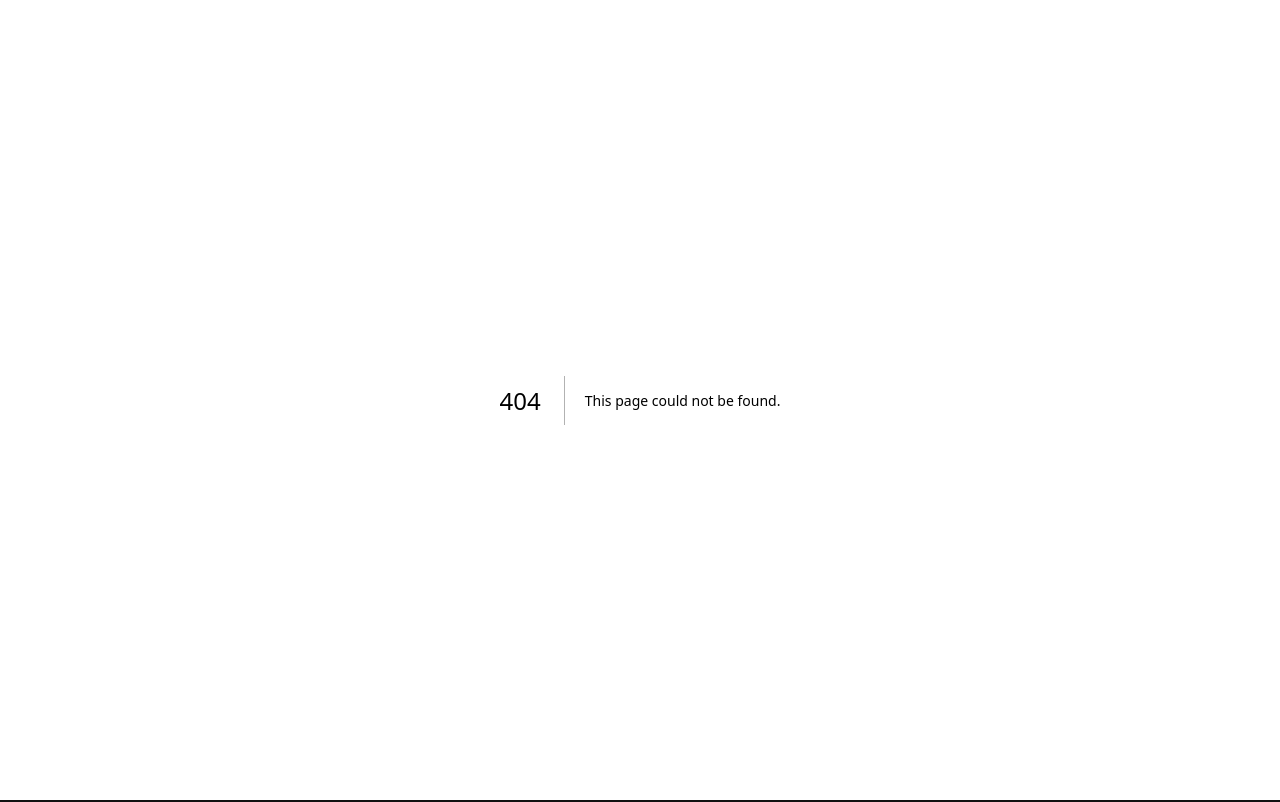
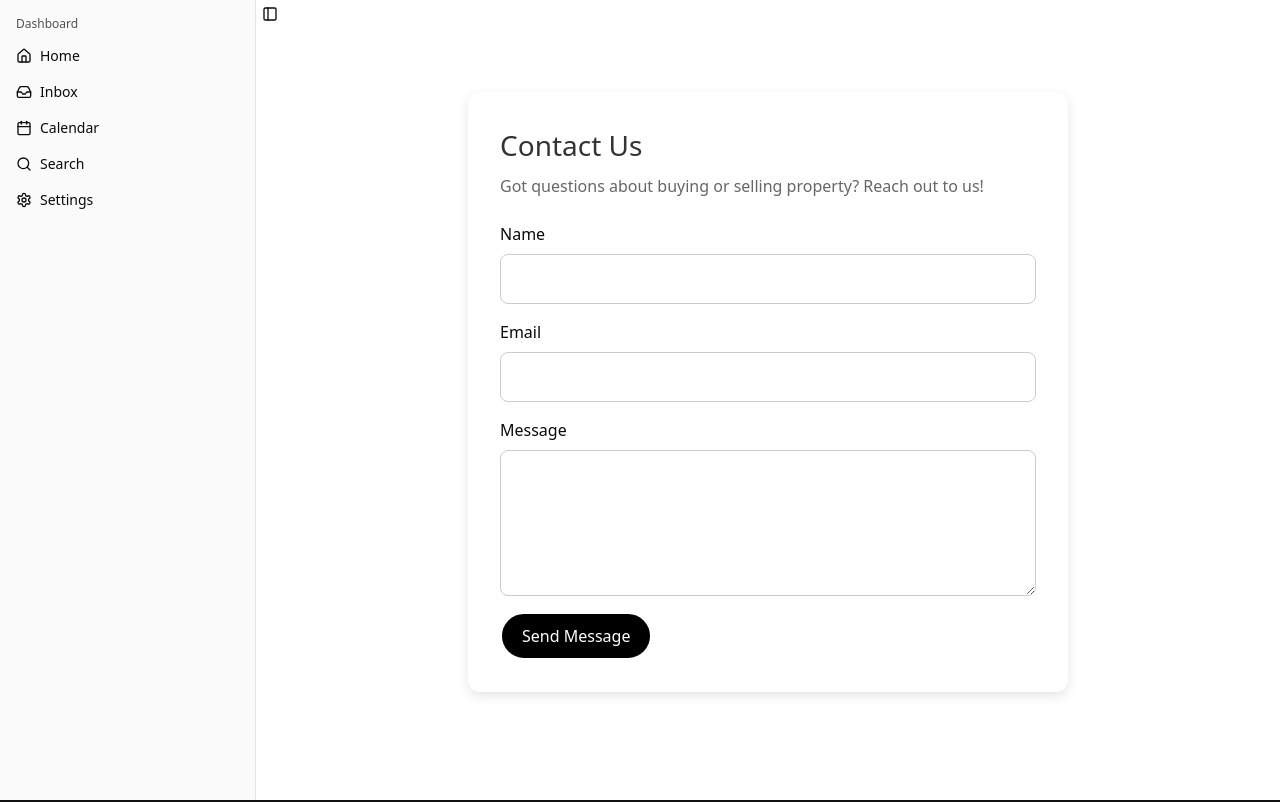
Before and after one commit to vikgenix/Real_Estate_Project, a Next.js app: page /contact in a window 1280 px wide. Before the commit this address had no page. Shown: the top 802 px of the page. Built offline with nearby package versions, Linux system fonts and the light colour scheme.

Commit message:
Added contact and about us and formating and fixed sidebar issue

```diff
--- /dev/null
+++ b/app/about/page.js
@@ -0,0 +1,96 @@
+"use client";
+
+import React from "react";
+import Head from "next/head";
+import Sidebar from "../webcomponents/Sidebar";
+
+const About = () => {
+  return (
+    <>
+      <Sidebar
+        component={
+          <>
+            <Head>
+              <title>About Us | RealEstate</title>
+            </Head>
+
+            <div style={styles.container}>
+              <h1 style={styles.heading}>About Havn</h1>
+              <p style={styles.intro}>
+                At Havn, we’re redefining real estate with a modern,
+                data-driven, and people-first approach.
+              </p>
+
+              <section style={styles.section}>
+                <h2 style={styles.subheading}>Who We Are</h2>
+                <p style={styles.text}>
+                  Havn is a team of passionate real estate professionals,
+                  analysts, and technologists committed to making property
+                  buying, selling, and renting as seamless as possible. Our goal
+                  is to empower our clients with transparency, insight, and
+                  tools they need to make confident property decisions.
+                </p>
+              </section>
+
+              <section style={styles.section}>
+                <h2 style={styles.subheading}>What We Do</h2>
+                <p style={styles.text}>
+                  We combine real-world expertise with cutting-edge technology
+                  to help you navigate the housing market with ease. Whether
+                  you're looking for your first home, an investment opportunity,
+                  or a place to rent, Havn is here to support you every step of
+                  the way.
+                </p>
+              </section>
+
+              <section style={styles.section}>
+                <h2 style={styles.subheading}>Our Vision</h2>
+                <p style={styles.text}>
+                  To be the most trusted, innovative, and accessible real estate
+                  platform — where people find not just properties, but
+                  possibilities.
+                </p>
+              </section>
+            </div>
+          </>
+        }
+      />
+    </>
+  );
+};
+
+const styles = {
+  container: {
+    maxWidth: "800px",
+    margin: "4rem auto",
+    padding: "2rem",
+    backgroundColor: "#fff",
+    borderRadius: "12px",
+    boxShadow: "0 4px 12px rgba(0, 0, 0, 0.1)",
+    lineHeight: "1.6",
+  },
+  heading: {
+    fontSize: "36px",
+    marginBottom: "1rem",
+    color: "#111",
+  },
+  intro: {
+    fontSize: "18px",
+    marginBottom: "2rem",
+    color: "#555",
+  },
+  section: {
+    marginBottom: "2rem",
+  },
+  subheading: {
+    fontSize: "24px",
+    marginBottom: "0.5rem",
+    color: "#000",
+  },
+  text: {
+    fontSize: "16px",
+    color: "#444",
+  },
+};
+
+export default About;
--- /dev/null
+++ b/app/contact/page.js
@@ -0,0 +1,112 @@
+"use client";
+import React from "react";
+import Sidebar from "../webcomponents/Sidebar";
+
+const Contact = () => {
+  return (
+    <Sidebar
+      component={
+        <>
+          <div style={styles.container}>
+            <h1 style={styles.heading}>Contact Us</h1>
+            <p style={styles.subtext}>
+              Got questions about buying or selling property? Reach out to us!
+            </p>
+
+            <form style={styles.form}>
+              <label htmlFor="name" style={styles.label}>
+                Name
+              </label>
+              <input
+                type="text"
+                id="name"
+                name="name"
+                required
+                style={styles.input}
+              />
+
+              <label htmlFor="email" style={styles.label}>
+                Email
+              </label>
+              <input
+                type="email"
+                id="email"
+                name="email"
+                required
+                style={styles.input}
+              />
+
+              <label htmlFor="message" style={styles.label}>
+                Message
+              </label>
+              <textarea
+                id="message"
+                name="message"
+                rows="5"
+                required
+                style={styles.textarea}
+              />
+
+              <button type="submit" style={styles.button}>
+                Send Message
+              </button>
+            </form>
+          </div>
+        </>
+      }
+    />
+  );
+};
+
+const styles = {
+  container: {
+    maxWidth: "600px",
+    margin: "4rem auto",
+    padding: "2rem",
+    backgroundColor: "#fff",
+    borderRadius: "12px",
+    boxShadow: "0 4px 12px rgba(0, 0, 0, 0.1)",
+  },
+  heading: {
+    fontSize: "28px",
+    marginBottom: "0.5rem",
+    color: "#333",
+  },
+  subtext: {
+    marginBottom: "1.5rem",
+    color: "#666",
+  },
+  form: {
+    display: "flex",
+    flexDirection: "column",
+  },
+  label: {
+    marginBottom: "0.5rem",
+    fontWeight: "500",
+  },
+  input: {
+    padding: "0.75rem",
+    marginBottom: "1rem",
+    border: "1px solid #ccc",
+    borderRadius: "8px",
+    fontSize: "1rem",
+  },
+  textarea: {
+    padding: "0.75rem",
+    marginBottom: "1rem",
+    border: "1px solid #ccc",
+    borderRadius: "8px",
+    fontSize: "1rem",
+  },
+  button: {
+    padding: "10px 20px",
+    backgroundColor: "#000",
+    color: "white",
+    border: "2px solid #ffffff",
+    borderRadius: "50px",
+    cursor: "pointer",
+    alignSelf: "flex-start",
+  },
+};
+
+export default Contact;
--- a/app/webcomponents/Navbar.js
+++ b/app/webcomponents/Navbar.js
@@ -1,5 +1,6 @@
 import React from "react";
 import Link from "next/link";
+import { Sidebar } from "@/components/ui/sidebar";
 
 const Navbar = () => {
   return (
--- a/app/webcomponents/Sidebar.js
+++ b/app/webcomponents/Sidebar.js
@@ -48,7 +48,11 @@ export default function SidebarLayout({ component }) {
           </SidebarContent>
         </Sidebar>
 
-        <main>
+        <main
+          style={{
+            width: "100%",
+          }}
+        >
           <SidebarTrigger />
           {component}
         </main>
```
